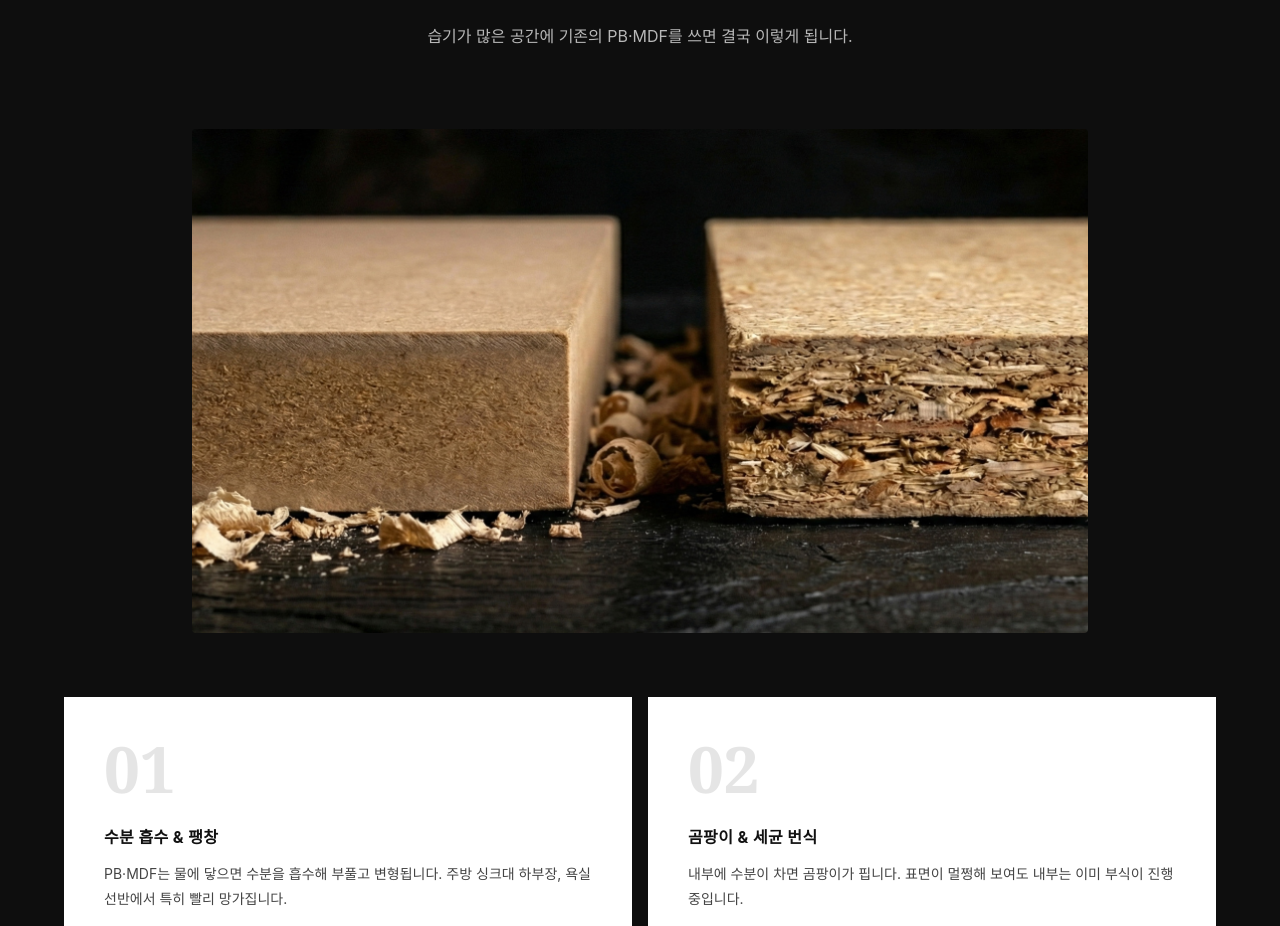
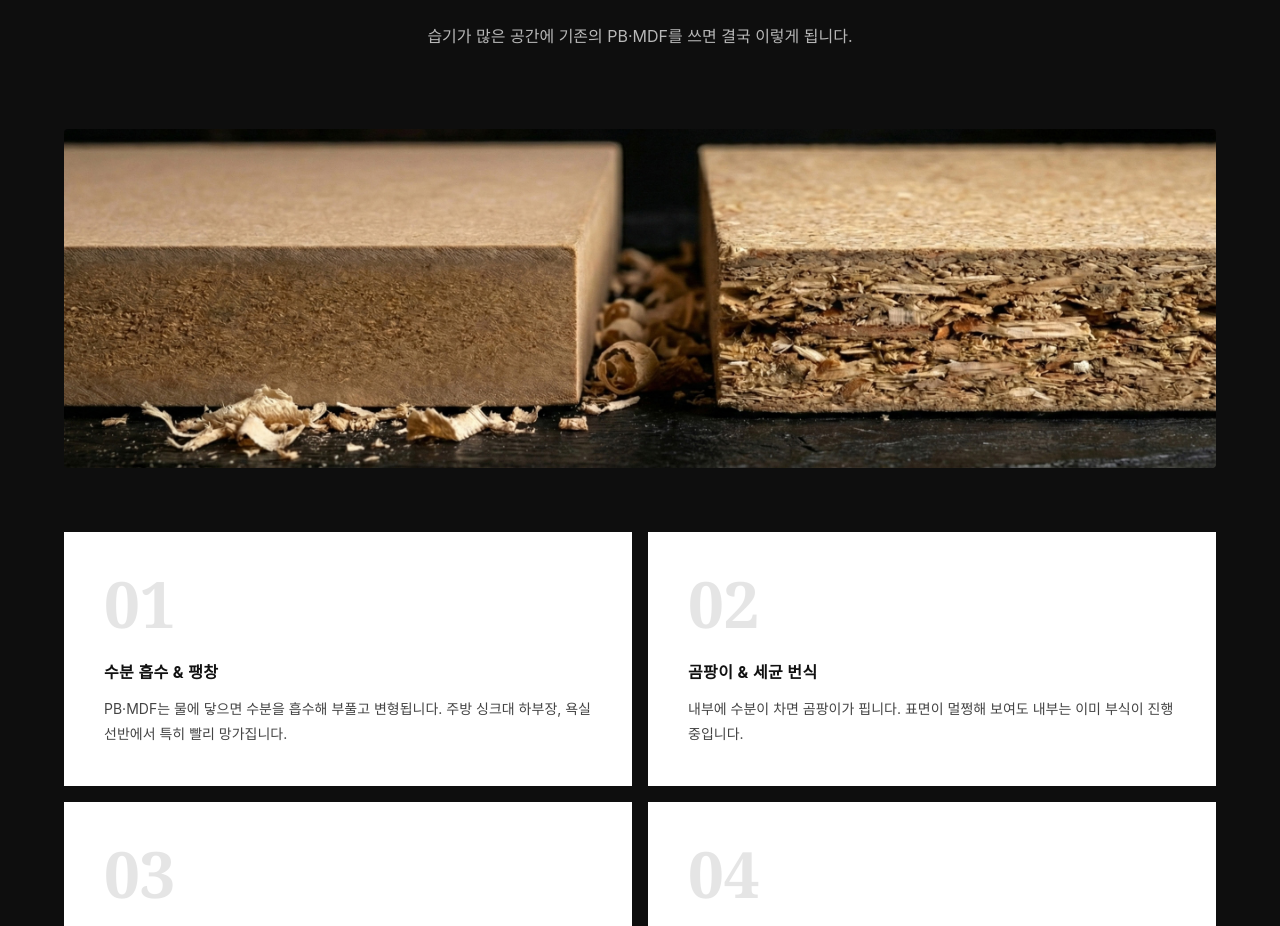
Before and after one commit to flosytk-dot/aquashield-site, a Next.js app: page / in a window 1280 px wide. Shown: the part 1900-2826 px from the top of the page. Built offline with nearby package versions, Linux system fonts and the light colour scheme; a web font is replaced by a local one.

Commit message:
PB MDF 이미지 교체 및 비율 조정 (얇고 길게)
Co-Authored-By: Claude Opus 4.6 <noreply@anthropic.com>

```diff
--- a/components/Problems.tsx
+++ b/components/Problems.tsx
@@ -40,7 +40,7 @@ export default function Problems() {
         </FadeUp>
 
         <FadeUp className="mb-16">
-          <div className="relative w-full aspect-[16/9] max-w-4xl mx-auto overflow-hidden rounded">
+          <div className="relative w-full aspect-[3.4/1] mx-auto overflow-hidden rounded">
             <Image
               src="/images/pb-mdf.jpg"
               alt="PB·MDF 문제점"
```
Also changed, not shown: public/images/pb-mdf.jpg.
